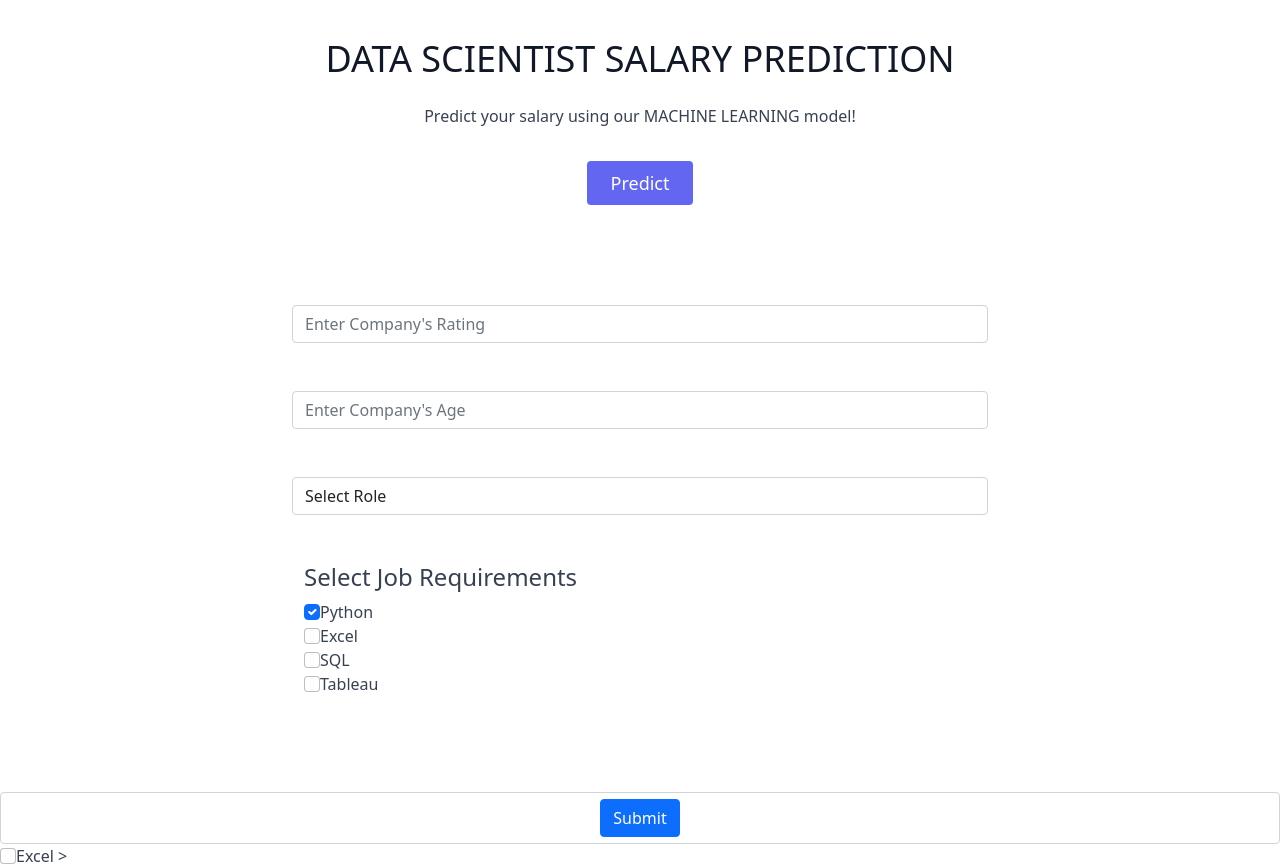
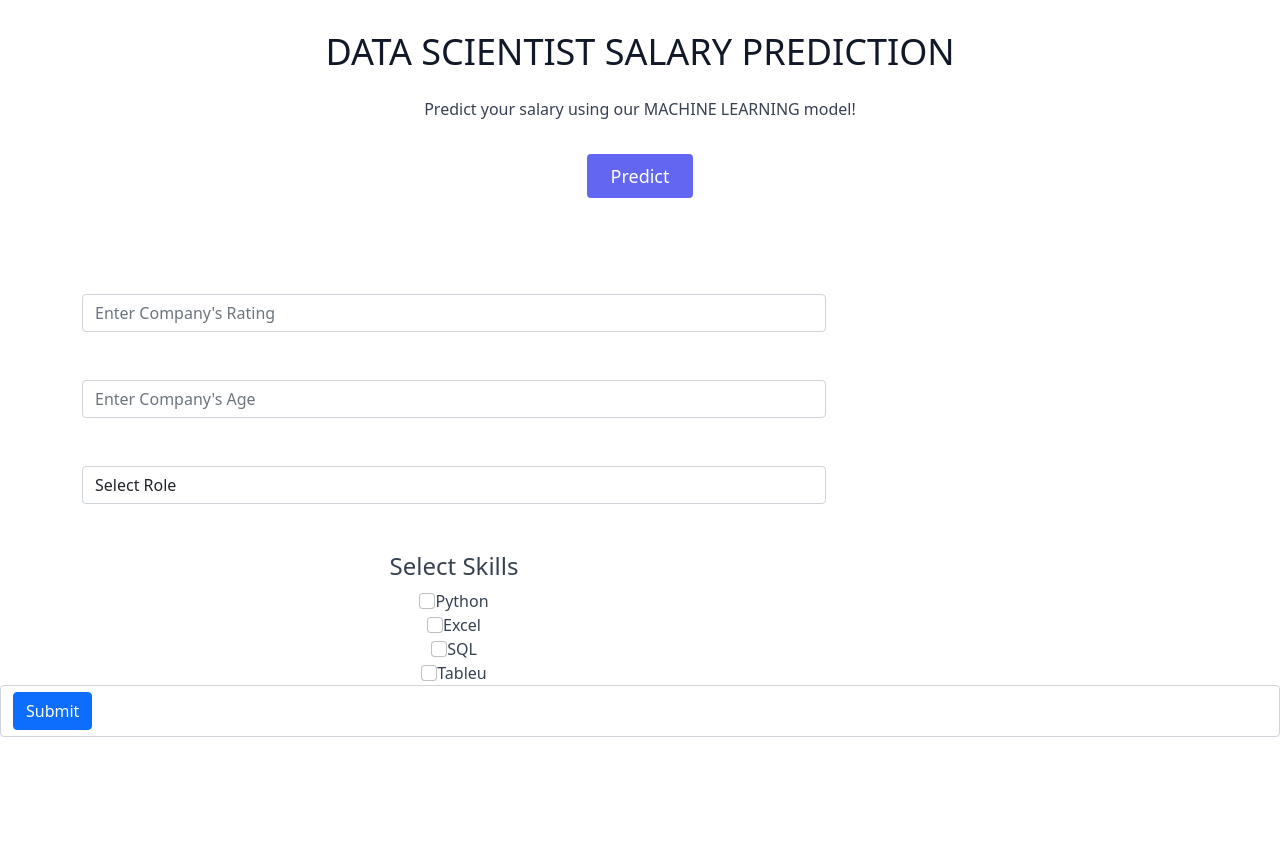
Before and after one commit to dhruvrawat101/Salary-Predictor, a Flask app: page / in a window 1280 px wide. Shown: the part 387-1255 px from the top of the page. After the commit the page ends 1124 px from the top, so only its background shows below. Run offline with Flask 2, Linux system fonts and the light colour scheme; parts of the project's set-up code (start-up, migrations or seed data) failed here and were passed over.

Commit message:
Update home.html

```diff
--- a/templates/home.html
+++ b/templates/home.html
@@ -12,13 +12,14 @@
       integrity="sha384-giJF6kkoqNQ00vy+HMDP7azOuL0xtbfIcaT9wjKHr8RbDVddVHyTfAAsrekwKmP1"
       crossorigin="anonymous"
     />
-    <link rel="stylesheet" href="./main.css" />
+    <link rel="stylesheet" href="./dhruv.css" />
 
 
     <title>Salary Prediction</title>
   </head>
   <body>
-
+    <div class="jumbotron jumbotron-fluid">
+      <div class="container">
 
     <!LANDIGN PAGE>
     <section class="text-gray-700 body-font">
@@ -48,7 +49,9 @@
               </button></a
             >
           </div>
-        </div>
+
+
+      </div></div>
         <div
           class="text-center lg:w-2/3 w-full machineLearning"
           id="machineLearning"
@@ -56,14 +59,14 @@
 
         <!INPUTS FIELDS>
 
-          <form method="POST", action="{{url_for('home')}}">
+          <form>
             <div class="form-group">
 
 
                 <input
                   type="number"
                   class="form-control"
-                  name="rating"
+                  id="rating"
                   placeholder="Enter Company's Rating"
                 />
               </div>
@@ -73,7 +76,7 @@
                 <input
                   type="number"
                   class="form-control"
-                  name="age"
+                  id="age"
                   placeholder="Enter Company's Age"
                 />
               </div>
@@ -84,28 +87,29 @@
                 <br> <br>
            <select class="form-control"  class="custom-control custom-checkbox">
              <option selected>Select Role</option>
-             <option value="DataScientist" name="a">Data Scientist</option>
-             <option value="DataAnalyst" name="b">Data Analyst</option>
-             <option value="DataEngineering" name="c">Data Engineering</option>
-             <option value="Other" name="d">Other</option>
+             <option value=1>Data Scientist</option>
+             <option value=1>Data Analyst</option>
+             <option value=1>Data Engineering</option>
+             <option value=1>Other</option>
            </select>
          </div>
 
-            <div id="one" class="form-group .form-check container" >
+
+            <div id="one" class="form-group  container" >
                    <br> <br>
-                   <h4>Select Job Requirements </h4>
+                   <h4>Select Skills</h4>
 
-            <div class="checkbox" class="form-control">
-              <label><input class="form-check-input" type="checkbox" name="e" checked>Python</label>
+            <div class="checkbox" class="form-control" class='form-check form-check-inline'>
+              <label><input class="form-check-input" type="checkbox" value=1 >Python</label>
             </div>
-            <div class="checkbox">
-              <label><input class="form-check-input" type="checkbox"  name="f">Excel</label>
+            <div class="checkbox" class="form-check form-check-inline">
+              <label><input class="form-check-input" type="checkbox" value=1>Excel</label>
             </div>
-            <div class="checkbox">
-              <label><input class="form-check-input" type="checkbox" name="g">SQL</label>
+            <div class="checkbox" class="form-check form-check-inline">
+              <label><input class="form-check-input" class="form-check form-check-inline" type="checkbox" value=1>SQL</label>
             </div>
-            <div class="checkbox">
-              <label><input class="form-check-input" type="checkbox"  name="h">Tableau</label>
+            <div class="checkbox" class="form-check form-check-inline">
+              <label><input class="form-check-input" class="form-check form-check-inline" type="checkbox" value=1>Tableu</label>
             </div>
           </div>
 
@@ -119,13 +123,6 @@
         </div>
       </div>
 
-      <!
-      IGNORE IF NO ERROR (Comments )
-  before change in checkbox name thing
-   <div class="checkbox">
-    <label><input class="form-check-input" type="checkbox" value="excel_job" name="skill2">Excel</label>
-  </div>
-  >
 
   </body>
 </html>
```
